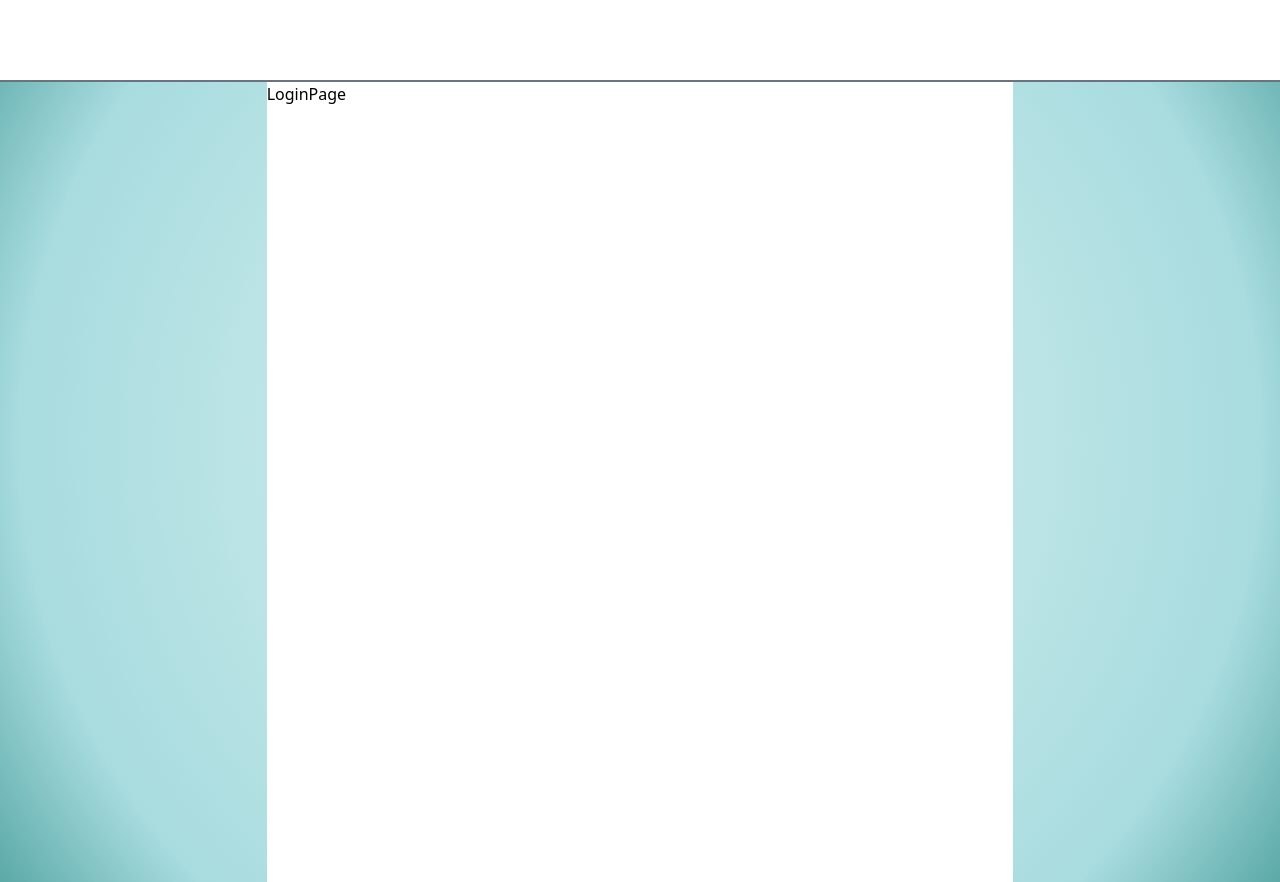
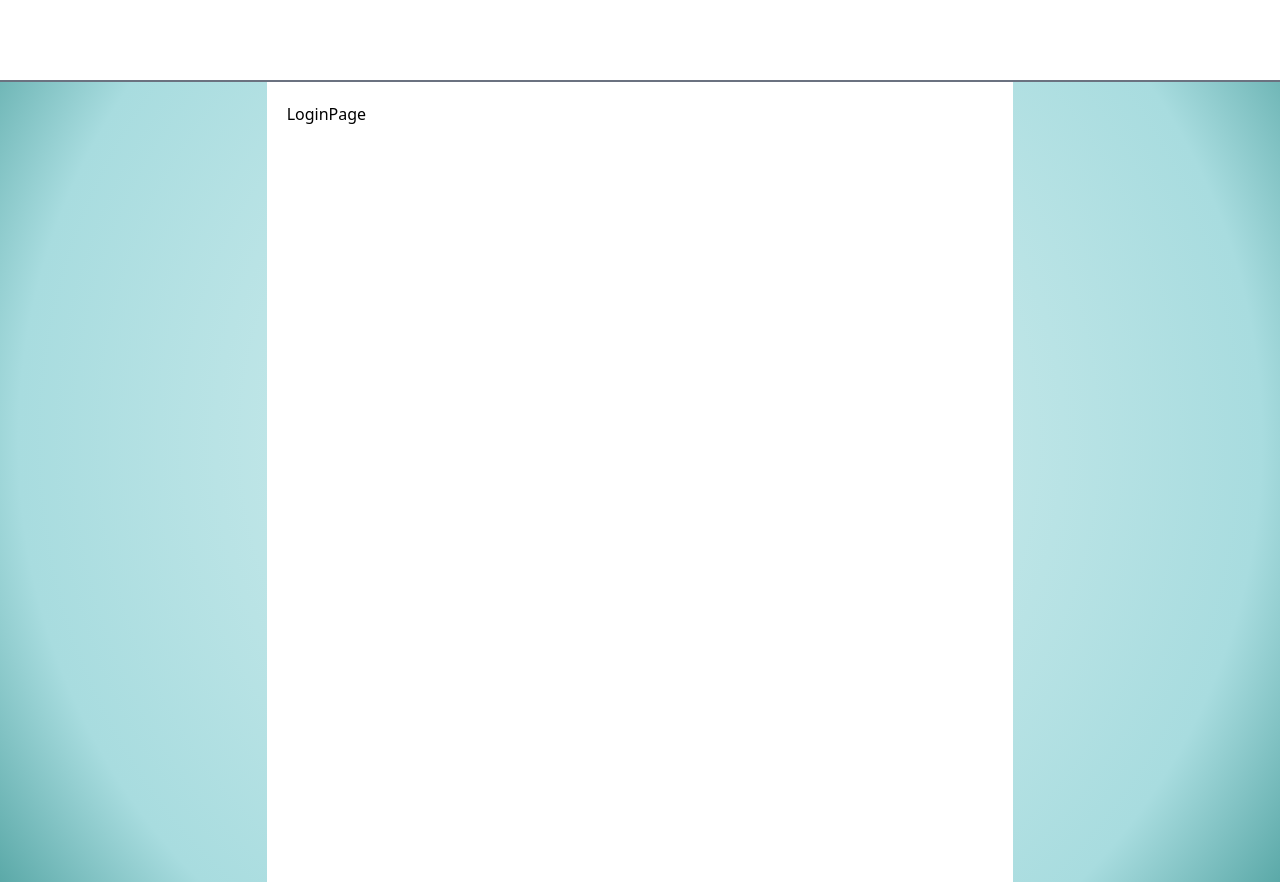
Before and after one commit to KatMai-Fantasy-League/katmaiFantasyLeague, a React app: page / in a window 1280 px wide. Built offline with nearby package versions, Linux system fonts and the light colour scheme.

Commit message:
initial scaffolding done

```diff
--- a/client/components/LayOut.jsx
+++ b/client/components/LayOut.jsx
@@ -11,7 +11,9 @@ function LayOut({ children }) {
     <div className='w-full' style={divStyle}>
       <NavBar />
       <div className='mx-auto w-7/12 h-screen bg-white'>
-        <main>{children}</main>
+        <main>
+          <div className='p-5'>{children}</div>
+        </main>
       </div>
     </div>
   );
--- a/client/components/NavBar.jsx
+++ b/client/components/NavBar.jsx
@@ -12,7 +12,7 @@ function NavLink({ children }) {
 function NavBar() {
   return (
     <div className='border-b-2 border-gray-500'>
-      <nav className='bg-white border-gray-200 px-2 sm:px-4 py-2.5 bg-blue-sapphire-100'>
+      <nav className='bg-white border-gray-200 px-2 py-2.5 bg-blue-sapphire-100'>
         <div className='container flex flex-wrap justify-between items-center mx-auto'>
           <ul className='flex flex-row p-3 mt-4 space-x-8 mt-0 text-sm font-medium border-0'>
             <NavLink>
```
